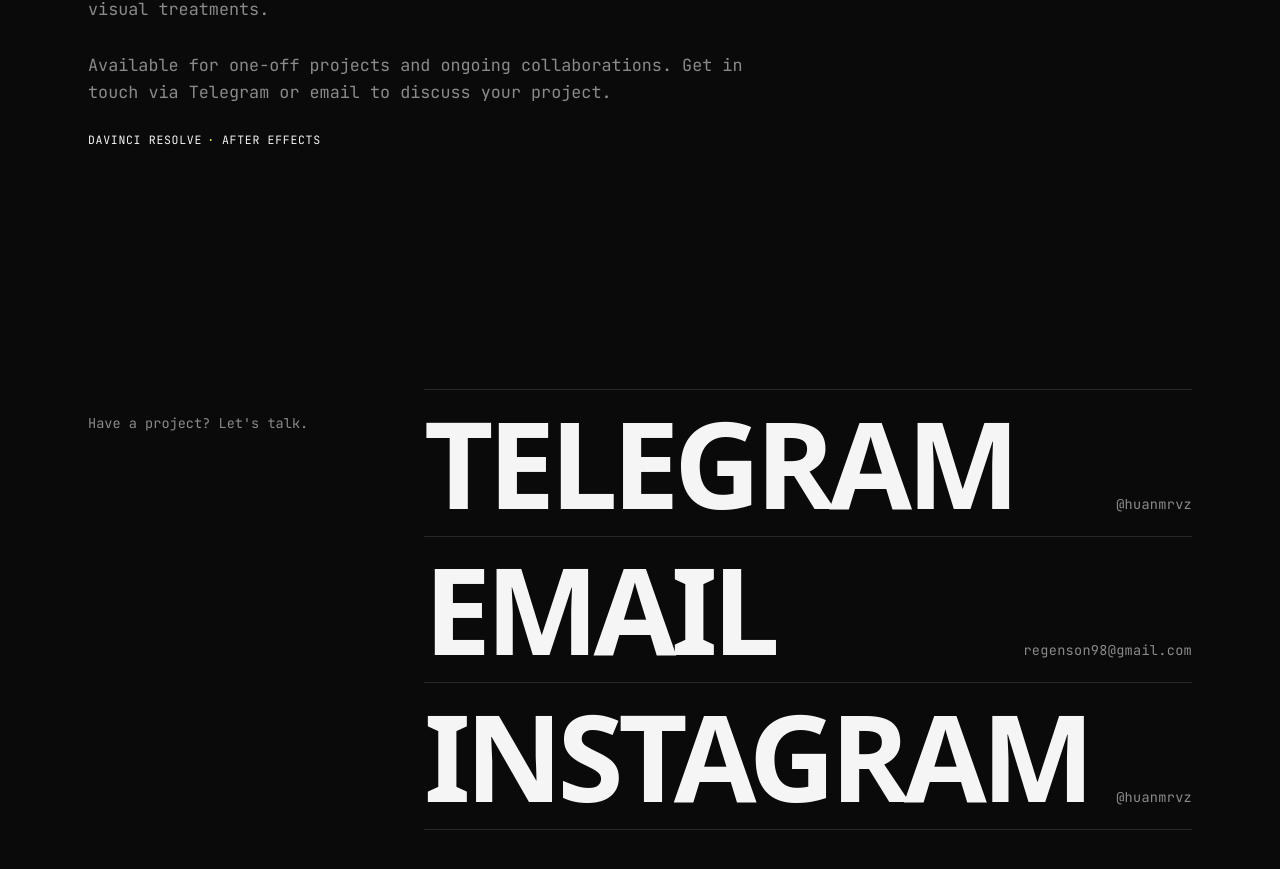
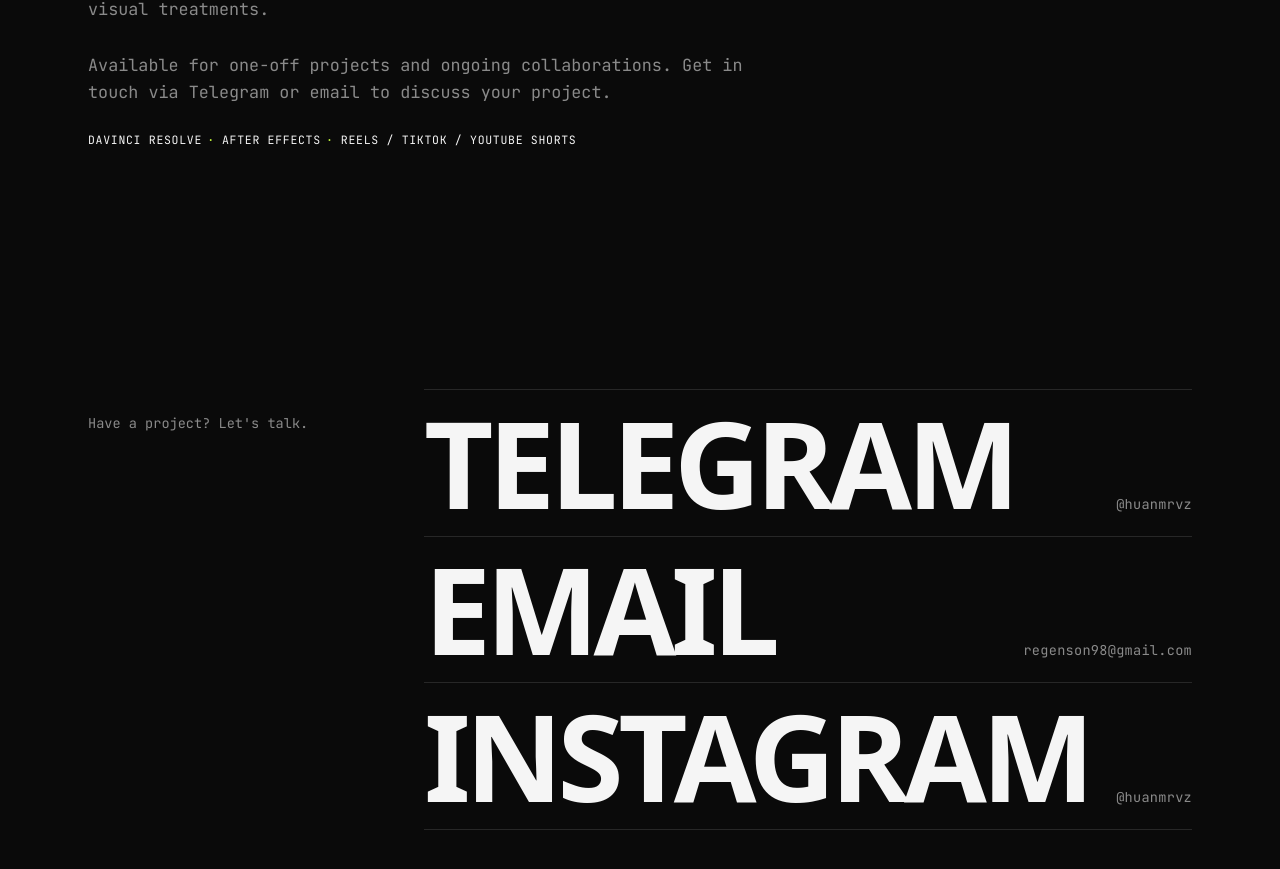
Before and after one commit to huanmrvz/huanmrvz.github.io, a React (Vite) app: page / in a window 1280 px wide. Shown: the part 3838-4707 px from the top of the page. Built offline with nearby package versions, Linux system fonts and the light colour scheme; a web font is replaced by a local one.

Commit message:
Add After Effects and platform skills to About

```diff
--- a/src/components/About.jsx
+++ b/src/components/About.jsx
@@ -91,6 +91,7 @@ export function About() {
         <ul className="about-chips">
           <li>{t("about.chip1")}</li>
           <li>{t("about.chip2")}</li>
+          <li>{t("about.chip3")}</li>
         </ul>
       </div>
     </section>
```
